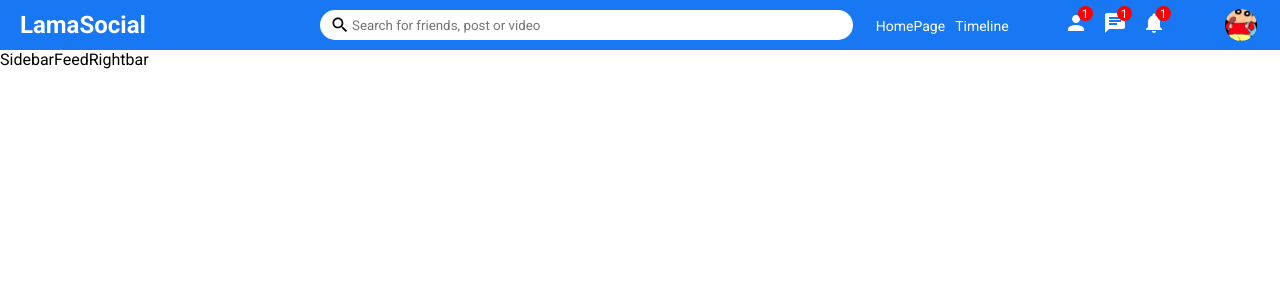
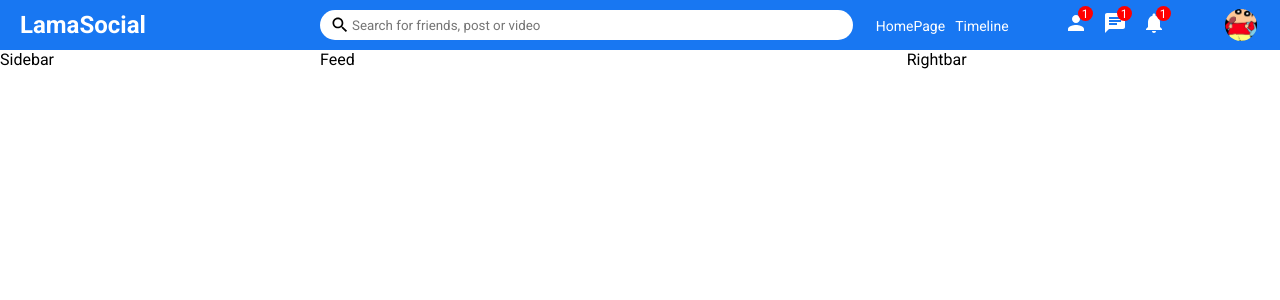
Before and after one commit to nikhilmaske-2001/React-social-media, a React (Create React App) app: page / in a window 1280 px wide. Shown: the top 300 px of the page. Built offline with nearby package versions, Linux system fonts and the light colour scheme.

Commit message:
Import the css in components files.

```diff
--- a/src/components/feed/Feed.jsx
+++ b/src/components/feed/Feed.jsx
@@ -1,6 +1,8 @@
+import "./feed.css";
+
 export default function Feed() {
     return (
-        <div>
+        <div className="feed">
             Feed
         </div>
     )
--- a/src/components/feed/feed.css
+++ b/src/components/feed/feed.css
@@ -0,0 +1,3 @@
+.feed {
+  flex: 5.5;
+}
--- a/src/components/rightbar/Rightbar.jsx
+++ b/src/components/rightbar/Rightbar.jsx
@@ -1,6 +1,8 @@
+import "./rightbar.css";
+
 export default function Rightbar() {
     return (
-        <div>
+        <div className="rightbar">
             Rightbar
         </div>
     )
--- a/src/components/rightbar/rightbar.css
+++ b/src/components/rightbar/rightbar.css
@@ -0,0 +1,3 @@
+.rightbar {
+  flex: 3.5;
+}
--- a/src/components/sidebar/Sidebar.jsx
+++ b/src/components/sidebar/Sidebar.jsx
@@ -1,6 +1,8 @@
+import "./sidebar.css";
+
 export default function Sidebar() {
     return (
-        <div>
+        <div className="sidebar">
             Sidebar
         </div>
     )
--- a/src/components/sidebar/sidebar.css
+++ b/src/components/sidebar/sidebar.css
@@ -0,0 +1,3 @@
+.sidebar {
+  flex: 3;
+}
```
